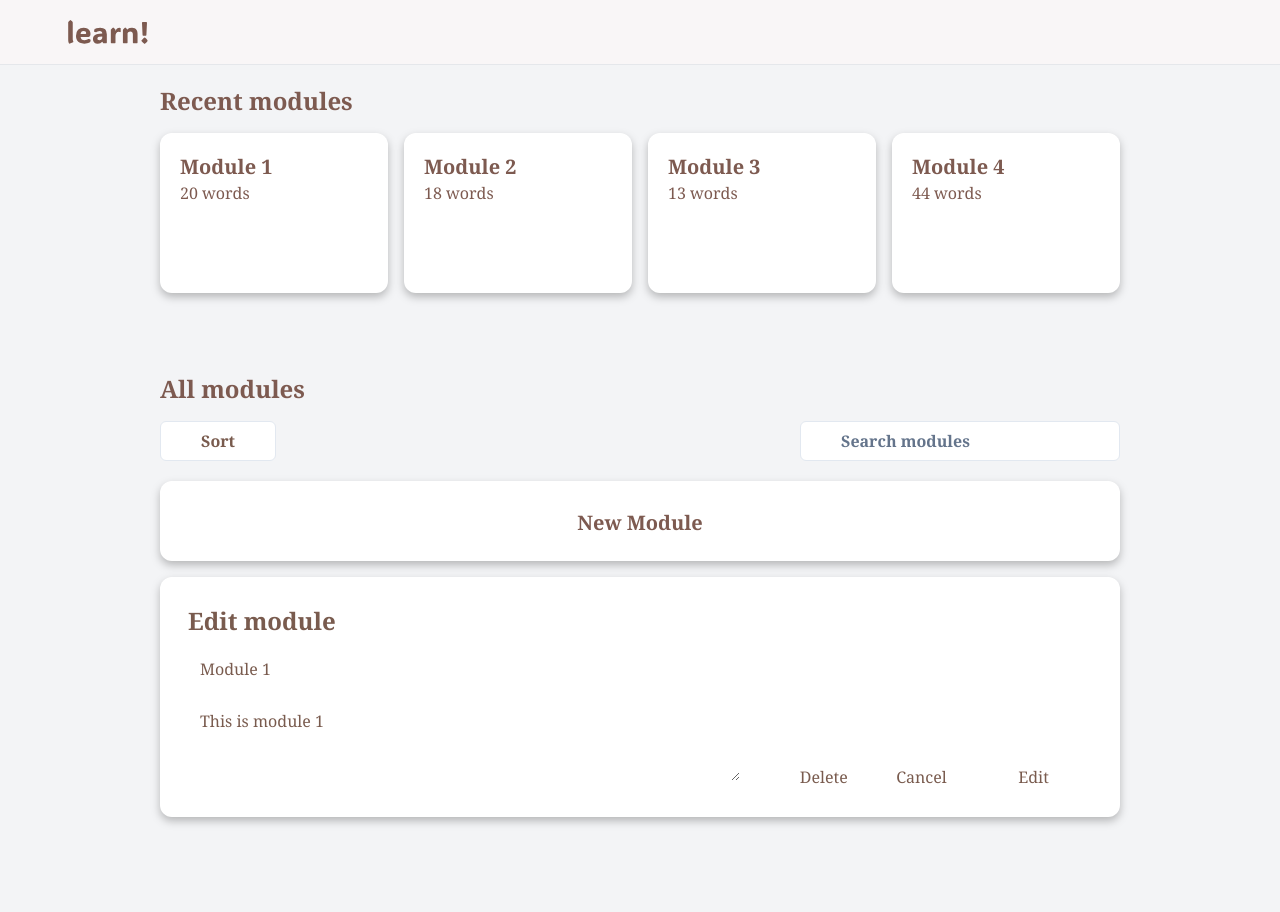
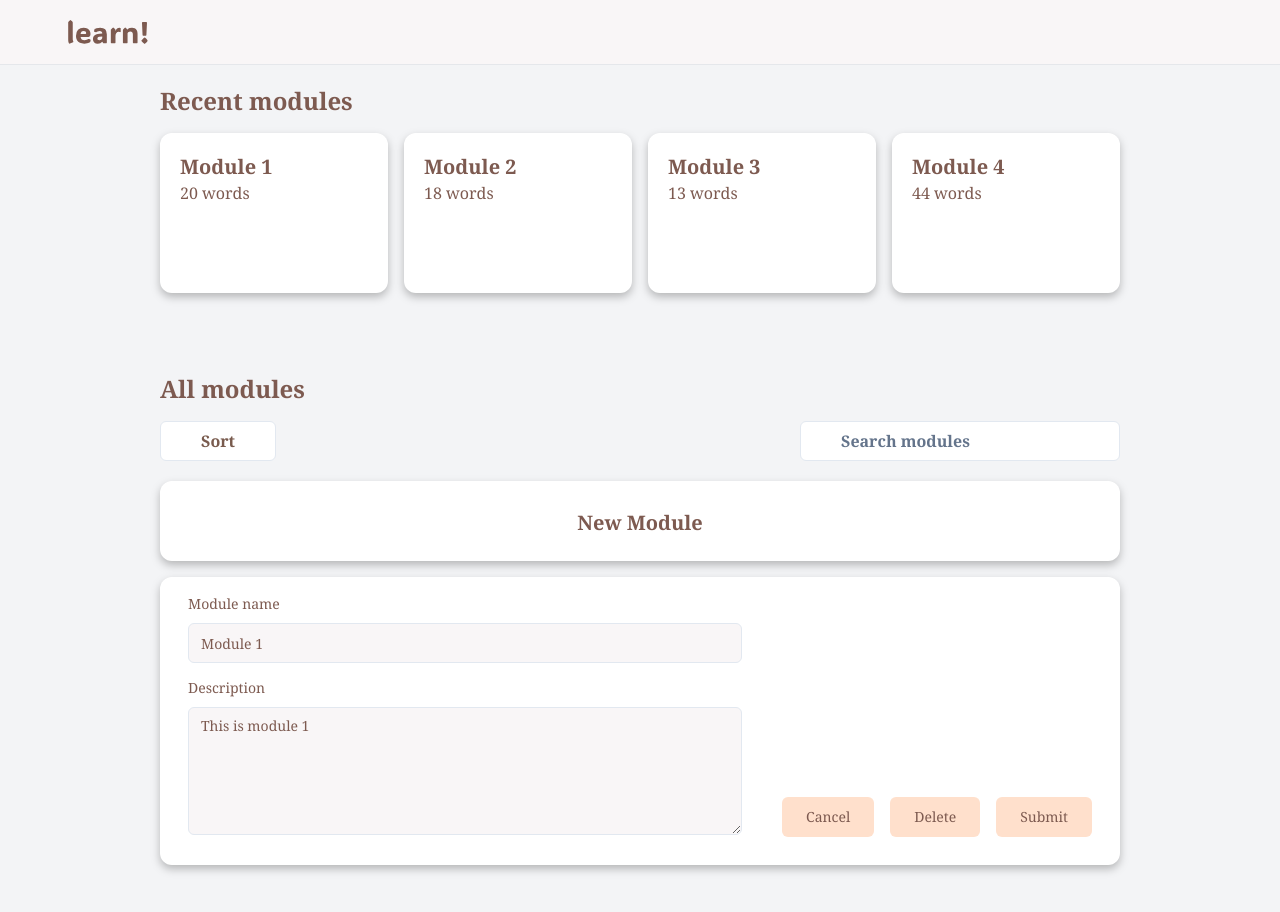
Before and after one commit to emin1731/word-learning-app, a React (Vite) app: page /dashboard in a window 1280 px wide. Both pictures are taken after a click on the icon 1080 px from the left and 617 px from the top of the page. Shown: the top 912 px of the page. Built offline with nearby package versions, Linux system fonts and the light colour scheme.

Commit message:
Add Module Item

```diff
--- a/src/components/dashboard/module-item.tsx
+++ /dev/null
@@ -1,127 +0,0 @@
-import { cn } from "@/lib/utils";
-import { EditIcon } from "lucide-react";
-import { Fragment, useState } from "react";
-import { Link } from "react-router-dom";
-
-export interface Module {
-  id: string;
-  name: string;
-  description: string;
-  numberOfTerms: number;
-  //   terms: Term[];
-  // date: number;
-  moduleId?: string; // IMPORTANT
-}
-
-export interface Term {
-  id: string;
-  term: string;
-  definition: string;
-  //   learningStatus: LearningStatus;
-  starred: boolean;
-  options?: string[];
-  moduleId?: string; // IMPORTANT
-  termId?: string;
-}
-
-function ModuleItem({ id, name, description, numberOfTerms }: Module) {
-  const [moduleExpanded, setModuleExpanded] = useState<boolean>(true);
-  //   const editModuleDescription = useInput(description);
-  //   const dispatch = useAppDispatch();
-  //   useEffect(() => {
-  //     console.log("EFFECT");
-  //   }, []);
-  //   const handleClick = () => {
-  //     setModuleExpanded(!moduleExpanded);
-  //     console.log("EDIT CLICK TEST");
-  //   };
-  //   const handleEdit = () => {
-  //     setModuleExpanded(true);
-  //     dispatch(
-  //       editModule({
-  //         id: stringToId(editModuleName.value),
-  //         name: editModuleName.value,
-  //         description: editModuleDescription.value,
-  //         numberOfTerms,
-  //         terms,
-  //         moduleId: id,
-  //       })
-  //     );
-  //     console.log("EDITED");
-  //   };
-  //   const handleCancel = () => {
-  //     setModuleExpanded(true);
-  //     editModuleName.clearInput();
-  //     editModuleDescription.clearInput();
-  //   };
-  return (
-    <Fragment>
-      <div
-        className={cn(
-          "w-full p-7 transition-height duration-300 ease-in-out bg-white drop-shadow-l text-spicy_mix rounded-xl ",
-          moduleExpanded
-            ? " h-20 flex justify-between"
-            : " h-60 bg-white drop-shadow-l text-spicy_mix align-middle"
-        )}
-      >
-        {
-          moduleExpanded ? (
-            <>
-              <Link to={id} relative="path">
-                <p className="text-2xl font-semibold">{name} </p>
-              </Link>
-              <div className="flex align-middle gap-5">
-                <p className="text-xl cursor-default">{numberOfTerms} words</p>
-                <EditIcon
-                  fontSize="large"
-                  className="self-center cursor-pointer"
-                  onClick={() => setModuleExpanded(false)}
-                />
-              </div>
-            </>
-          ) : (
-            <form className=" flex justify-between">
-              <div className="mb-4 flex flex-col gap-3 w-full mr-10">
-                <label className="block text-2xl font-semibold">
-                  Edit module
-                </label>
-                <input
-                  className="block appearance-none bg-lavender_blush placeholder-spicy_mix rounded w-full py-2 px-3 focus:outline-none focus:shadow-outline"
-                  id="username"
-                  type="text"
-                  placeholder="Write name of the module"
-                  value={name}
-                />
-                <textarea
-                  className="block h-20 appearance-none bg-lavender_blush placeholder-spicy_mix rounded w-full py-2 px-3 focus:outline-none focus:shadow-outline"
-                  id="TODO"
-                  placeholder="Write description of the module"
-                  value={description}
-                ></textarea>
-              </div>
-              <button className="block h-10 w-36 py-2 self-end" type="button">
-                Delete
-              </button>
-              <button
-                className="block h-10 w-44 py-2 self-end"
-                type="button"
-                onClick={() => setModuleExpanded(true)}
-              >
-                Cancel
-              </button>
-              <button
-                className="block h-10 appearance-none bg-serenade rounded w-44 py-2 px-3 self-end"
-                type="button"
-              >
-                Edit
-              </button>
-            </form>
-          )
-          // </div>
-        }
-      </div>
-    </Fragment>
-  );
-}
-
-export default ModuleItem;
--- /dev/null
+++ b/src/components/dashboard/module-item/module-item.tsx
@@ -0,0 +1,158 @@
+import { cn } from "@/lib/utils";
+import { Fragment, useState } from "react";
+import { Button } from "@/components/ui/button";
+import {
+  Form,
+  FormControl,
+  FormField,
+  FormItem,
+  FormLabel,
+  FormMessage,
+} from "@/components/ui/form";
+import { Input } from "../../ui/input";
+import { zodResolver } from "@hookform/resolvers/zod";
+import { useForm } from "react-hook-form";
+import { Textarea } from "../../ui/textarea";
+import { ModuleItemSchema, ModuleItemType } from "./schema";
+import { Link } from "react-router-dom";
+import { EditIcon } from "lucide-react";
+
+export interface Module {
+  id: string;
+  name: string;
+  description: string;
+  numberOfTerms: number;
+  //   terms: Term[];
+  // date: number;
+  moduleId?: string; // IMPORTANT
+}
+
+export interface Term {
+  id: string;
+  term: string;
+  definition: string;
+  //   learningStatus: LearningStatus;
+  starred: boolean;
+  options?: string[];
+  moduleId?: string; // IMPORTANT
+  termId?: string;
+}
+
+export function ModuleItem({ id, name, description, numberOfTerms }: Module) {
+  const [moduleExpanded, setModuleExpanded] = useState<boolean>(false);
+
+  const form = useForm<ModuleItemType>({
+    resolver: zodResolver(ModuleItemSchema),
+    defaultValues: {
+      moduleName: name,
+      moduleDescription: description,
+    },
+  });
+
+  const onSubmit = async (data: ModuleItemType) => {
+    alert(JSON.stringify(data));
+  };
+  const onClose = () => {
+    form.reset();
+    setModuleExpanded(false);
+  };
+  const onDelete = () => {
+    alert("Delete");
+  };
+
+  return (
+    <Fragment>
+      <div
+        className={cn(
+          "w-full p-7 transition-height duration-300 ease-in-out bg-white drop-shadow-l text-spicy_mix rounded-xl flex justify-between",
+          !moduleExpanded
+            ? " h-20 mb-4 cursor-pointer"
+            : " h-72 bg-white drop-shadow-l text-primary-foreground align-middle mb-4 "
+        )}
+      >
+        {!moduleExpanded ? (
+          <>
+            <div>
+              <Link to={id} relative="path">
+                <p className="text-2xl font-semibold">{name} </p>
+              </Link>
+            </div>
+            <div className="flex align-middle gap-5">
+              <p className="text-xl cursor-default">{numberOfTerms} words</p>
+              <EditIcon
+                fontSize="large"
+                className="self-center cursor-pointer"
+                onClick={() => setModuleExpanded(true)}
+              />
+            </div>
+          </>
+        ) : (
+          <Form {...form}>
+            <form
+              onSubmit={form.handleSubmit(onSubmit)}
+              className="w-full space-y-2 h-full flex justify-between items-center gap-10"
+            >
+              <div className="mb-4 flex flex-col gap-3 w-full">
+                <FormField
+                  control={form.control}
+                  name="moduleName"
+                  render={({ field }) => (
+                    <FormItem>
+                      <FormLabel>Module name</FormLabel>
+                      <FormControl>
+                        <Input
+                          placeholder="shadcn"
+                          className="w-full"
+                          {...field}
+                        />
+                      </FormControl>
+                      <FormMessage />
+                    </FormItem>
+                  )}
+                />
+
+                <FormField
+                  control={form.control}
+                  name="moduleDescription"
+                  render={({ field }) => (
+                    <FormItem>
+                      <FormLabel>Description</FormLabel>
+                      <FormControl>
+                        <Textarea
+                          placeholder="Description of the module"
+                          className="h-32"
+                          {...field}
+                        />
+                      </FormControl>
+
+                      <FormMessage />
+                    </FormItem>
+                  )}
+                />
+              </div>
+              <div className="flex justify-end items-end gap-x-4 self-end">
+                <Button
+                  type="button"
+                  className="bg-secondary h-10 px-6"
+                  onClick={() => onClose()}
+                >
+                  Cancel
+                </Button>
+                <Button
+                  type="button"
+                  className="bg-secondary h-10 px-6"
+                  onClick={() => onDelete()}
+                >
+                  Delete
+                </Button>
+                <Button type="submit" className="bg-secondary h-10 px-6">
+                  Submit
+                </Button>
+              </div>
+            </form>
+          </Form>
+        )}
+      </div>
+    </Fragment>
+  );
+}
--- /dev/null
+++ b/src/components/dashboard/module-item/schema.ts
@@ -0,0 +1,22 @@
+import { z } from "zod";
+
+export const ModuleItemSchema = z.object({
+  moduleName: z
+    .string()
+    .min(1, {
+      message: "This field is required.",
+    })
+    .max(30, {
+      message: "Module name must not be longer than 30 characters.",
+    }),
+  moduleDescription: z
+    .string()
+    .min(1, {
+      message: "This field is required.",
+    })
+    .max(160, {
+      message: "Module description must not be longer than 160 characters.",
+    }),
+});
+
+export type ModuleItemType = z.infer<typeof ModuleItemSchema>;
--- a/src/pages/dashboard/homepage/modules.tsx
+++ b/src/pages/dashboard/homepage/modules.tsx
@@ -1,7 +1,7 @@
 import { Fragment, useState } from "react";
 // import CustomSelect from "../custom-select";
 // import NewModule from "../new-module";
-import ModuleItem from "@/components/dashboard/module-item";
+import { ModuleItem } from "@/components/dashboard/module-item/module-item";
 import { NewModule } from "@/components/dashboard/new-module/";
 import {
   DropdownMenu,
```
